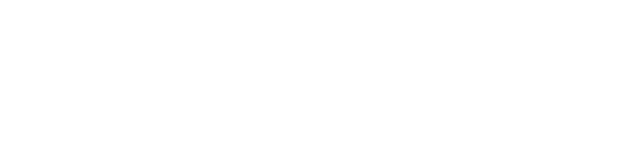
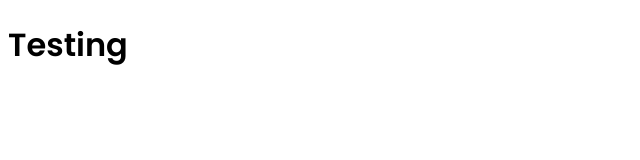
Before and after one commit to mahmudibna1027/awesome-shop, a plain HTML site: page index.html in a window 1280 px wide. Shown: the whole page, without its empty margins (0-640 px from the left). Drawn offline with Linux system fonts and the light colour scheme.

Commit message:
second commit

```diff
--- a/index.html
+++ b/index.html
@@ -3,9 +3,11 @@
 <head>
     <meta charset="UTF-8">
     <meta name="viewport" content="width=device-width, initial-scale=1.0">
-    <title>Document</title>
+    <title>Full The Flower</title>
+    <link rel="stylesheet" href="style.css">
+    <link rel="stylesheet" href="responsive.css">
 </head>
 <body>
-
+    <h1>Testing</h1>
 </body>
 </html>
--- a/style.css
+++ b/style.css
@@ -0,0 +1,5 @@
+ @import url('https://fonts.googleapis.com/css2?family=Inter:wght@500&family=Merriweather:ital,wght@1,700&family=Open+Sans:wght@800&family=Poppins:wght@100;400;500;600&family=Work+Sans:ital,wght@0,500;0,600;0,700;1,400&display=swap');
+
+ body{
+    font-family: 'Poppins', sans-serif;
+ }
```
